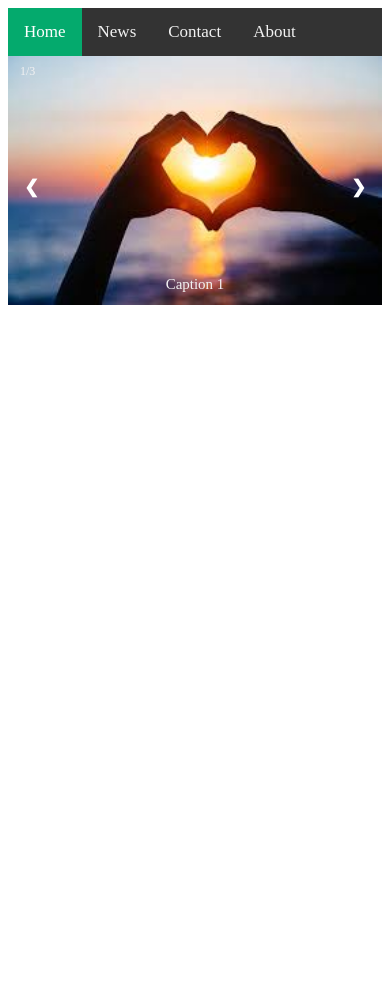
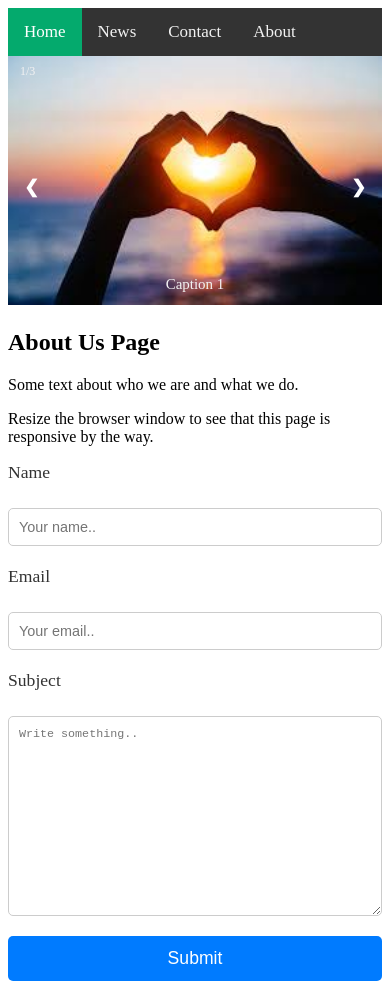
Before and after one commit to sujalmaharjan77/sujalmaharjan77.github.io, a plain HTML site: page index.html in a window 390 px wide. Before the commit the page ends 844 px from the top, so only its background shows below. Drawn offline with Linux system fonts and the light colour scheme.

Commit message:
first commit

```diff
--- a/index.css
+++ b/index.css
@@ -20,20 +20,14 @@
   }
 
   * {box-sizing:border-box}
-
-/* Slideshow container */
 .slideshow-container {
   max-width: 1000px;
   position: relative;
   margin: auto;
 }
-
-/* Hide the images by default */
 .mySlides {
   display: none;
 }
-
-/* Next & previous buttons */
 .prev, .next {
   cursor: pointer;
   position: absolute;
@@ -48,19 +42,13 @@
   border-radius: 0 3px 3px 0;
   user-select: none;
 }
-
-/* Position the "next button" to the right */
 .next {
   right: 0;
   border-radius: 3px 0 0 3px;
 }
-
-/* On hover, add a black background color with a little bit see-through */
 .prev:hover, .next:hover {
   background-color: rgba(0,0,0,0.8);
 }
-
-/* Caption text */
 .text {
   color: #f2f2f2;
   font-size: 15px;
@@ -70,8 +58,6 @@
   width: 100%;
   text-align: center;
 }
-
-/* Number text (1/3 etc) */
 .numbertext {
   color: #f2f2f2;
   font-size: 12px;
@@ -79,3 +65,74 @@
   position: absolute;
   top: 0;
 }
+.container{
+  body {
+    font-family: Arial, sans-serif;
+    background-color: #f4f7fa;
+    margin: 0;
+    padding: 0;
+}
+
+.container {
+    width: 100%;
+    max-width: 600px;
+    margin: 50px auto;
+    padding: 30px;
+    background-color: #fff;
+    border-radius: 8px;
+    box-shadow: 0 4px 10px rgba(0, 0, 0, 0.1);
+}
+
+form {
+    display: flex;
+    flex-direction: column;
+    gap: 20px;
+}
+
+label {
+    font-size: 1.1em;
+    color: #333;
+    margin-bottom: 5px;
+}
+
+input, textarea {
+    font-size: 1em;
+    padding: 10px;
+    border: 1px solid #ccc;
+    border-radius: 5px;
+    width: 100%;
+    box-sizing: border-box;
+}
+
+input:focus, textarea:focus {
+    border-color: #007BFF;
+    outline: none;
+}
+
+input[type="submit"] {
+    background-color: #007BFF;
+    color: white;
+    font-size: 1.1em;
+    padding: 12px;
+    border: none;
+    border-radius: 5px;
+    cursor: pointer;
+    transition: background-color 0.3s;
+}
+
+input[type="submit"]:hover {
+    background-color: #0056b3;
+}
+
+/* Optional: Add some responsiveness */
+@media (max-width: 600px) {
+    .container {
+        margin: 20px;
+        padding: 15px;
+    }
+
+    input, textarea {
+        font-size: 0.9em;
+    }
+}
+}
--- a/index.html
+++ b/index.html
@@ -33,7 +33,30 @@
     <a class="prev" onclick="plusSlides(-1)">&#10094;</a>
     <a class="next" onclick="plusSlides(1)">&#10095;</a>
 </div>
+<section>
+    <div class="about-section">
+        <h1>About Us Page</h1>
+        <p>Some text about who we are and what we do.</p>
+        <p>Resize the browser window to see that this page is responsive by the way.</p>
+      </div>
+      <div class="container">
+        <form action="action_page.php">
 
+          <label for="fname">Name</label>
+          <input type="text" id="fname" name="Your Name" placeholder="Your name..">
+
+          <label for="lname">Email</label>
+          <input type="text" id="lname" name="email" placeholder="Your email..">
+
+          <label for="subject">Subject</label>
+          <textarea id="subject" name="subject" placeholder="Write something.." style="height:200px"></textarea>
+
+          <input type="submit" value="Submit">
+
+        </form>
+      </div>
+
+</section>
 <br>
 <script src=index.js></script>
 </body>
```
